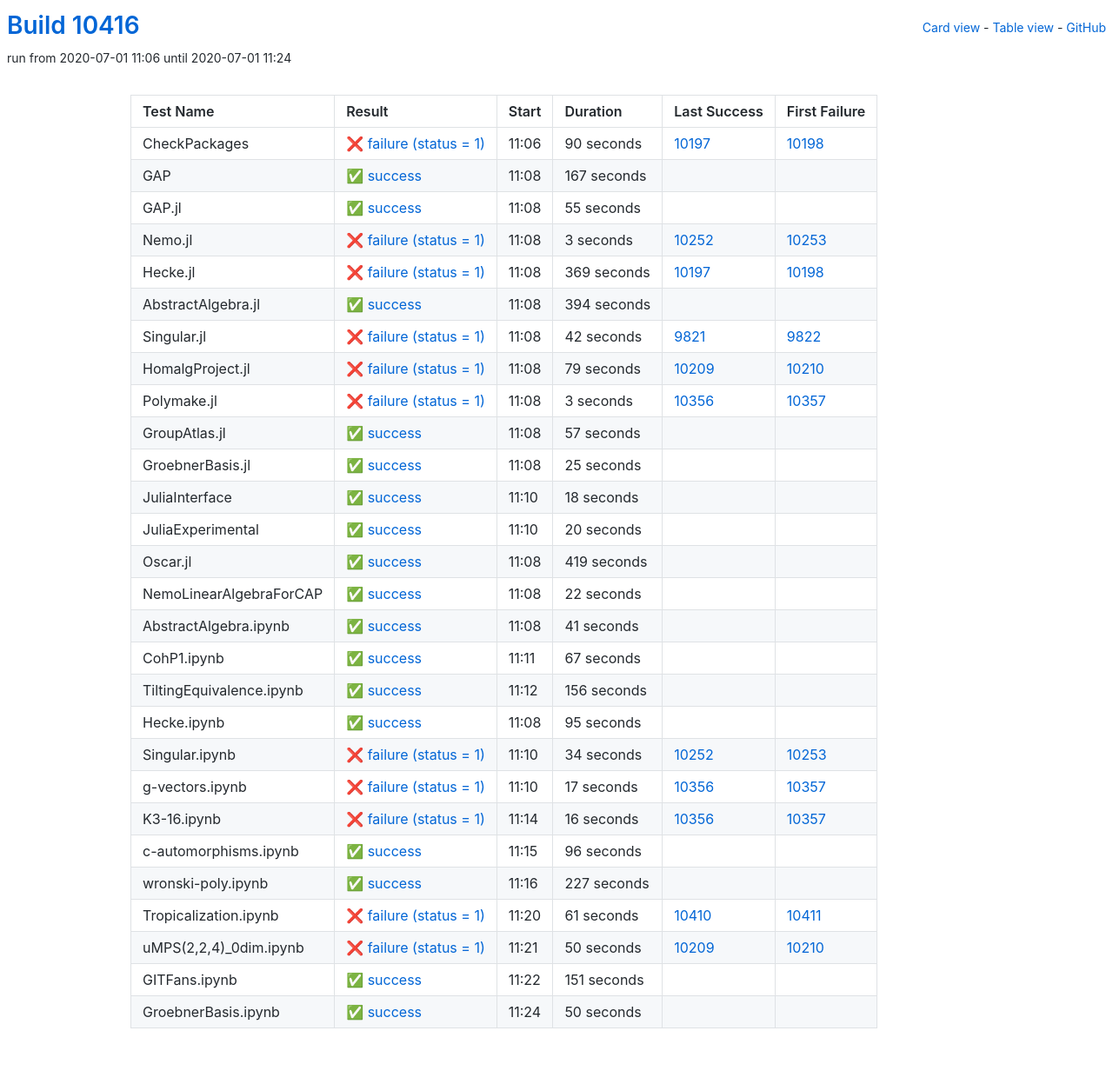
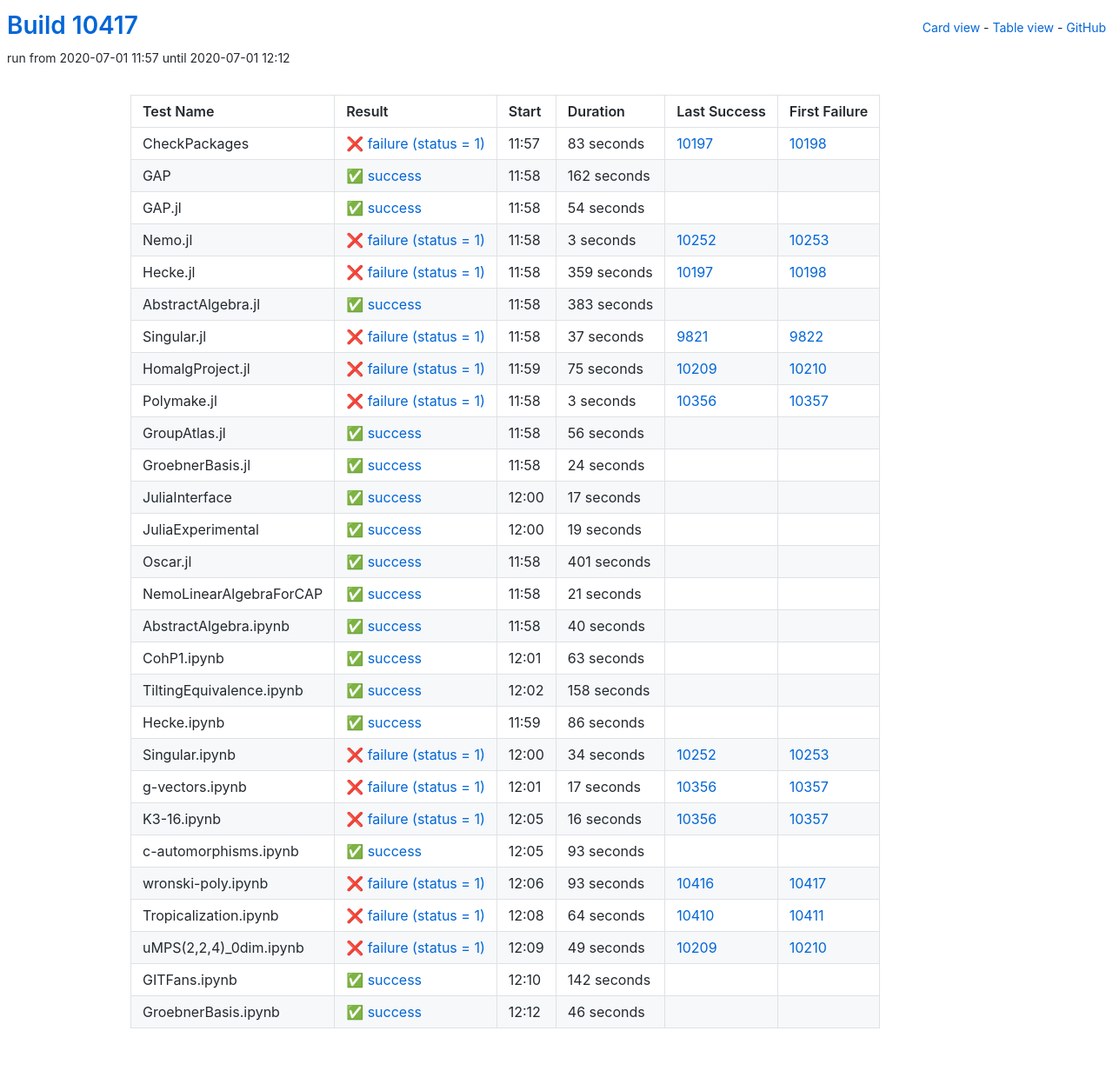
Before and after one commit to oscar-system/oscar-ci-status, a Jekyll site: the page built from table.html, in a window 1280 px wide. Shown: the whole page at 87% size. Built offline with Jekyll 4.4.1, drawn with Linux system fonts in a browser that asks for light colours.

Commit message:
Build #10417

```diff
--- a/_data/ci.yml
+++ b/_data/ci.yml
@@ -1,6 +1,6 @@
 ---
-build: 10416
-build_url: https://oscarci.mathematik.uni-kl.de/job/oscar/10416/
+build: 10417
+build_url: https://oscarci.mathematik.uni-kl.de/job/oscar/10417/
 job: oscar
 organization: oscar-system
 repo: oscar-ci-status
@@ -8,44 +8,44 @@
 tests:
 - name: CheckPackages
   id: checkpackages
-  log: https://oscarci.mathematik.uni-kl.de/job/oscar/10416/artifact/logs/build-10416/CheckPackages.log
-  start: 2020-07-01 11:06
+  log: https://oscarci.mathematik.uni-kl.de/job/oscar/10417/artifact/logs/build-10417/CheckPackages.log
+  start: 2020-07-01 11:57
   success: false
   exitcode: 1
   status: failure
-  duration: 90
+  duration: 83
   last_success: 10197
   last_success_url: https://oscarci.mathematik.uni-kl.de/job/oscar/10197/
   first_failure: 10198
   first_failure_url: https://oscarci.mathematik.uni-kl.de/job/oscar/10198/
 - name: GAP
   id: gap
-  log: https://oscarci.mathematik.uni-kl.de/job/oscar/10416/artifact/logs/build-10416/GAP.log
-  start: 2020-07-01 11:08
+  log: https://oscarci.mathematik.uni-kl.de/job/oscar/10417/artifact/logs/build-10417/GAP.log
+  start: 2020-07-01 11:58
   success: true
   exitcode: 0
   status: success
-  duration: 167
+  duration: 162
   last_success: false
   last_success_url:
   first_failure: false
   first_failure_url:
 - name: GAP.jl
   id: gap-jl
-  log: https://oscarci.mathematik.uni-kl.de/job/oscar/10416/artifact/logs/build-10416/GAP.jl.log
-  start: 2020-07-01 11:08
+  log: https://oscarci.mathematik.uni-kl.de/job/oscar/10417/artifact/logs/build-10417/GAP.jl.log
+  start: 2020-07-01 11:58
   success: true
   exitcode: 0
   status: success
-  duration: 55
+  duration: 54
   last_success: false
   last_success_url:
   first_failure: false
   first_failure_url:
 - name: Nemo.jl
   id: nemo-jl
-  log: https://oscarci.mathematik.uni-kl.de/job/oscar/10416/artifact/logs/build-10416/Nemo.jl.log
-  start: 2020-07-01 11:08
+  log: https://oscarci.mathematik.uni-kl.de/job/oscar/10417/artifact/logs/build-10417/Nemo.jl.log
+  start: 2020-07-01 11:58
   success: false
   exitcode: 1
   status: failure
@@ -56,56 +56,56 @@
   first_failure_url: https://oscarci.mathematik.uni-kl.de/job/oscar/10253/
 - name: Hecke.jl
   id: hecke-jl
-  log: https://oscarci.mathematik.uni-kl.de/job/oscar/10416/artifact/logs/build-10416/Hecke.jl.log
-  start: 2020-07-01 11:08
+  log: https://oscarci.mathematik.uni-kl.de/job/oscar/10417/artifact/logs/build-10417/Hecke.jl.log
+  start: 2020-07-01 11:58
   success: false
   exitcode: 1
   status: failure
-  duration: 369
+  duration: 359
   last_success: 10197
   last_success_url: https://oscarci.mathematik.uni-kl.de/job/oscar/10197/
   first_failure: 10198
   first_failure_url: https://oscarci.mathematik.uni-kl.de/job/oscar/10198/
 - name: AbstractAlgebra.jl
   id: abstractalgebra-jl
-  log: https://oscarci.mathematik.uni-kl.de/job/oscar/10416/artifact/logs/build-10416/AbstractAlgebra.jl.log
-  start: 2020-07-01 11:08
+  log: https://oscarci.mathematik.uni-kl.de/job/oscar/10417/artifact/logs/build-10417/AbstractAlgebra.jl.log
+  start: 2020-07-01 11:58
   success: true
   exitcode: 0
   status: success
-  duration: 394
+  duration: 383
   last_success: false
   last_success_url:
   first_failure: false
   first_failure_url:
 - name: Singular.jl
   id: singular-jl
-  log: https://oscarci.mathematik.uni-kl.de/job/oscar/10416/artifact/logs/build-10416/Singular.jl.log
-  start: 2020-07-01 11:08
+  log: https://oscarci.mathematik.uni-kl.de/job/oscar/10417/artifact/logs/build-10417/Singular.jl.log
+  start: 2020-07-01 11:58
   success: false
   exitcode: 1
   status: failure
-  duration: 42
+  duration: 37
   last_success: 9821
   last_success_url: https://oscarci.mathematik.uni-kl.de/job/oscar/9821/
   first_failure: 9822
   first_failure_url: https://oscarci.mathematik.uni-kl.de/job/oscar/9822/
 - name: HomalgProject.jl
   id: homalgproject-jl
-  log: https://oscarci.mathematik.uni-kl.de/job/oscar/10416/artifact/logs/build-10416/HomalgProject.jl.log
-  start: 2020-07-01 11:08
+  log: https://oscarci.mathematik.uni-kl.de/job/oscar/10417/artifact/logs/build-10417/HomalgProject.jl.log
+  start: 2020-07-01 11:59
   success: false
   exitcode: 1
   status: failure
-  duration: 79
+  duration: 75
   last_success: 10209
   last_success_url: https://oscarci.mathematik.uni-kl.de/job/oscar/10209/
   first_failure: 10210
   first_failure_url: https://oscarci.mathematik.uni-kl.de/job/oscar/10210/
 - name: Polymake.jl
   id: polymake-jl
-  log: https://oscarci.mathematik.uni-kl.de/job/oscar/10416/artifact/logs/build-10416/Polymake.jl.log
-  start: 2020-07-01 11:08
+  log: https://oscarci.mathematik.uni-kl.de/job/oscar/10417/artifact/logs/build-10417/Polymake.jl.log
+  start: 2020-07-01 11:58
   success: false
   exitcode: 1
   status: failure
@@ -116,128 +116,128 @@
   first_failure_url: https://oscarci.mathematik.uni-kl.de/job/oscar/10357/
 - name: GroupAtlas.jl
   id: groupatlas-jl
-  log: https://oscarci.mathematik.uni-kl.de/job/oscar/10416/artifact/logs/build-10416/GroupAtlas.jl.log
-  start: 2020-07-01 11:08
+  log: https://oscarci.mathematik.uni-kl.de/job/oscar/10417/artifact/logs/build-10417/GroupAtlas.jl.log
+  start: 2020-07-01 11:58
   success: true
   exitcode: 0
   status: success
-  duration: 57
+  duration: 56
   last_success: false
   last_success_url:
   first_failure: false
   first_failure_url:
 - name: GroebnerBasis.jl
   id: groebnerbasis-jl
-  log: https://oscarci.mathematik.uni-kl.de/job/oscar/10416/artifact/logs/build-10416/GroebnerBasis.jl.log
-  start: 2020-07-01 11:08
+  log: https://oscarci.mathematik.uni-kl.de/job/oscar/10417/artifact/logs/build-10417/GroebnerBasis.jl.log
+  start: 2020-07-01 11:58
   success: true
   exitcode: 0
   status: success
-  duration: 25
+  duration: 24
   last_success: false
   last_success_url:
   first_failure: false
   first_failure_url:
 - name: JuliaInterface
   id: juliainterface
-  log: https://oscarci.mathematik.uni-kl.de/job/oscar/10416/artifact/logs/build-10416/JuliaInterface.log
-  start: 2020-07-01 11:10
+  log: https://oscarci.mathematik.uni-kl.de/job/oscar/10417/artifact/logs/build-10417/JuliaInterface.log
+  start: 2020-07-01 12:00
   success: true
   exitcode: 0
   status: success
-  duration: 18
+  duration: 17
   last_success: false
   last_success_url:
   first_failure: false
   first_failure_url:
 - name: JuliaExperimental
   id: juliaexperimental
-  log: https://oscarci.mathematik.uni-kl.de/job/oscar/10416/artifact/logs/build-10416/JuliaExperimental.log
-  start: 2020-07-01 11:10
+  log: https://oscarci.mathematik.uni-kl.de/job/oscar/10417/artifact/logs/build-10417/JuliaExperimental.log
+  start: 2020-07-01 12:00
   success: true
   exitcode: 0
   status: success
-  duration: 20
+  duration: 19
   last_success: false
   last_success_url:
   first_failure: false
   first_failure_url:
 - name: Oscar.jl
   id: oscar-jl
-  log: https://oscarci.mathematik.uni-kl.de/job/oscar/10416/artifact/logs/build-10416/Oscar.jl.log
-  start: 2020-07-01 11:08
+  log: https://oscarci.mathematik.uni-kl.de/job/oscar/10417/artifact/logs/build-10417/Oscar.jl.log
+  start: 2020-07-01 11:58
   success: true
   exitcode: 0
   status: success
-  duration: 419
+  duration: 401
   last_success: false
   last_success_url:
   first_failure: false
   first_failure_url:
 - name: NemoLinearAlgebraForCAP
   id: nemolinearalgebraforcap
-  log: https://oscarci.mathematik.uni-kl.de/job/oscar/10416/artifact/logs/build-10416/NemoLinearAlgebraForCAP.log
-  start: 2020-07-01 11:08
+  log: https://oscarci.mathematik.uni-kl.de/job/oscar/10417/artifact/logs/build-10417/NemoLinearAlgebraForCAP.log
+  start: 2020-07-01 11:58
   success: true
   exitcode: 0
   status: success
-  duration: 22
+  duration: 21
   last_success: false
   last_success_url:
   first_failure: false
   first_failure_url:
 - name: AbstractAlgebra.ipynb
   id: abstractalgebra-ipynb
-  log: https://oscarci.mathematik.uni-kl.de/job/oscar/10416/artifact/logs/build-10416/AbstractAlgebra.ipynb.log
-  start: 2020-07-01 11:08
+  log: https://oscarci.mathematik.uni-kl.de/job/oscar/10417/artifact/logs/build-10417/AbstractAlgebra.ipynb.log
+  start: 2020-07-01 11:58
   success: true
   exitcode: 0
   status: success
-  duration: 41
+  duration: 40
   last_success: false
   last_success_url:
   first_failure: false
   first_failure_url:
 - name: CohP1.ipynb
   id: cohp1-ipynb
-  log: https://oscarci.mathematik.uni-kl.de/job/oscar/10416/artifact/logs/build-10416/CohP1.ipynb.log
-  start: 2020-07-01 11:11
+  log: https://oscarci.mathematik.uni-kl.de/job/oscar/10417/artifact/logs/build-10417/CohP1.ipynb.log
+  start: 2020-07-01 12:01
   success: true
   exitcode: 0
   status: success
-  duration: 67
+  duration: 63
   last_success: false
   last_success_url:
   first_failure: false
   first_failure_url:
 - name: TiltingEquivalence.ipynb
   id: tiltingequivalence-ipynb
-  log: https://oscarci.mathematik.uni-kl.de/job/oscar/10416/artifact/logs/build-10416/TiltingEquivalence.ipynb.log
-  start: 2020-07-01 11:12
+  log: https://oscarci.mathematik.uni-kl.de/job/oscar/10417/artifact/logs/build-10417/TiltingEquivalence.ipynb.log
+  start: 2020-07-01 12:02
   success: true
   exitcode: 0
   status: success
-  duration: 156
+  duration: 158
   last_success: false
   last_success_url:
   first_failure: false
   first_failure_url:
 - name: Hecke.ipynb
   id: hecke-ipynb
-  log: https://oscarci.mathematik.uni-kl.de/job/oscar/10416/artifact/logs/build-10416/Hecke.ipynb.log
-  start: 2020-07-01 11:08
+  log: https://oscarci.mathematik.uni-kl.de/job/oscar/10417/artifact/logs/build-10417/Hecke.ipynb.log
+  start: 2020-07-01 11:59
   success: true
   exitcode: 0
   status: success
-  duration: 95
+  duration: 86
   last_success: false
   last_success_url:
   first_failure: false
   first_failure_url:
 - name: Singular.ipynb
   id: singular-ipynb
-  log: https://oscarci.mathematik.uni-kl.de/job/oscar/10416/artifact/logs/build-10416/Singular.ipynb.log
-  start: 2020-07-01 11:10
+  log: https://oscarci.mathematik.uni-kl.de/job/oscar/10417/artifact/logs/build-10417/Singular.ipynb.log
+  start: 2020-07-01 12:00
   success: false
   exitcode: 1
   status: failure
@@ -248,8 +248,8 @@
   first_failure_url: https://oscarci.mathematik.uni-kl.de/job/oscar/10253/
 - name: g-vectors.ipynb
   id: g-vectors-ipynb
-  log: https://oscarci.mathematik.uni-kl.de/job/oscar/10416/artifact/logs/build-10416/g-vectors.ipynb.log
-  start: 2020-07-01 11:10
+  log: https://oscarci.mathematik.uni-kl.de/job/oscar/10417/artifact/logs/build-10417/g-vectors.ipynb.log
+  start: 2020-07-01 12:01
   success: false
   exitcode: 1
   status: failure
@@ -260,8 +260,8 @@
   first_failure_url: https://oscarci.mathematik.uni-kl.de/job/oscar/10357/
 - name: K3-16.ipynb
   id: k3-16-ipynb
-  log: https://oscarci.mathematik.uni-kl.de/job/oscar/10416/artifact/logs/build-10416/K3-16.ipynb.log
-  start: 2020-07-01 11:14
+  log: https://oscarci.mathematik.uni-kl.de/job/oscar/10417/artifact/logs/build-10417/K3-16.ipynb.log
+  start: 2020-07-01 12:05
   success: false
   exitcode: 1
   status: failure
@@ -272,72 +272,72 @@
   first_failure_url: https://oscarci.mathematik.uni-kl.de/job/oscar/10357/
 - name: c-automorphisms.ipynb
   id: c-automorphisms-ipynb
-  log: https://oscarci.mathematik.uni-kl.de/job/oscar/10416/artifact/logs/build-10416/c-automorphisms.ipynb.log
-  start: 2020-07-01 11:15
+  log: https://oscarci.mathematik.uni-kl.de/job/oscar/10417/artifact/logs/build-10417/c-automorphisms.ipynb.log
+  start: 2020-07-01 12:05
   success: true
   exitcode: 0
   status: success
-  duration: 96
+  duration: 93
   last_success: false
   last_success_url:
   first_failure: false
   first_failure_url:
 - name: wronski-poly.ipynb
   id: wronski-poly-ipynb
-  log: https://oscarci.mathematik.uni-kl.de/job/oscar/10416/artifact/logs/build-10416/wronski-poly.ipynb.log
-  start: 2020-07-01 11:16
-  success: true
-  exitcode: 0
-  status: success
-  duration: 227
-  last_success: false
-  last_success_url:
-  first_failure: false
-  first_failure_url:
-- name: Tropicalization.ipynb
-  id: tropicalization-ipynb
-  log: https://oscarci.mathematik.uni-kl.de/job/oscar/10416/artifact/logs/build-10416/Tropicalization.ipynb.log
-  start: 2020-07-01 11:20
+  log: https://oscarci.mathematik.uni-kl.de/job/oscar/10417/artifact/logs/build-10417/wronski-poly.ipynb.log
+  start: 2020-07-01 12:06
   success: false
   exitcode: 1
   status: failure
-  duration: 61
+  duration: 93
+  last_success: 10416
+  last_success_url: https://oscarci.mathematik.uni-kl.de/job/oscar/10416/
+  first_failure: 10417
+  first_failure_url: https://oscarci.mathematik.uni-kl.de/job/oscar/10417/
+- name: Tropicalization.ipynb
+  id: tropicalization-ipynb
+  log: https://oscarci.mathematik.uni-kl.de/job/oscar/10417/artifact/logs/build-10417/Tropicalization.ipynb.log
+  start: 2020-07-01 12:08
+  success: false
+  exitcode: 1
+  status: failure
+  duration: 64
   last_success: 10410
   last_success_url: https://oscarci.mathematik.uni-kl.de/job/oscar/10410/
   first_failure: 10411
   first_failure_url: https://oscarci.mathematik.uni-kl.de/job/oscar/10411/
 - name: uMPS(2,2,4)_0dim.ipynb
   id: umps-2-2-4-0dim-ipynb
-  log: https://oscarci.mathematik.uni-kl.de/job/oscar/10416/artifact/logs/build-10416/uMPS-2-2-4-_0dim.ipynb.log
-  start: 2020-07-01 11:21
+  log: https://oscarci.mathematik.uni-kl.de/job/oscar/10417/artifact/logs/build-10417/uMPS-2-2-4-_0dim.ipynb.log
+  start: 2020-07-01 12:09
   success: false
   exitcode: 1
   status: failure
-  duration: 50
+  duration: 49
   last_success: 10209
   last_success_url: https://oscarci.mathematik.uni-kl.de/job/oscar/10209/
   first_failure: 10210
   first_failure_url: https://oscarci.mathematik.uni-kl.de/job/oscar/10210/
 - name: GITFans.ipynb
   id: gitfans-ipynb
-  log: https://oscarci.mathematik.uni-kl.de/job/oscar/10416/artifact/logs/build-10416/GITFans.ipynb.log
-  start: 2020-07-01 11:22
+  log: https://oscarci.mathematik.uni-kl.de/job/oscar/10417/artifact/logs/build-10417/GITFans.ipynb.log
+  start: 2020-07-01 12:10
   success: true
   exitcode: 0
   status: success
-  duration: 151
+  duration: 142
   last_success: false
   last_success_url:
   first_failure: false
   first_failure_url:
 - name: GroebnerBasis.ipynb
   id: groebnerbasis-ipynb
-  log: https://oscarci.mathematik.uni-kl.de/job/oscar/10416/artifact/logs/build-10416/GroebnerBasis.ipynb.log
-  start: 2020-07-01 11:24
+  log: https://oscarci.mathematik.uni-kl.de/job/oscar/10417/artifact/logs/build-10417/GroebnerBasis.ipynb.log
+  start: 2020-07-01 12:12
   success: true
   exitcode: 0
   status: success
-  duration: 50
+  duration: 46
   last_success: false
   last_success_url:
   first_failure: false
```
Also changed, not shown: README.md.
